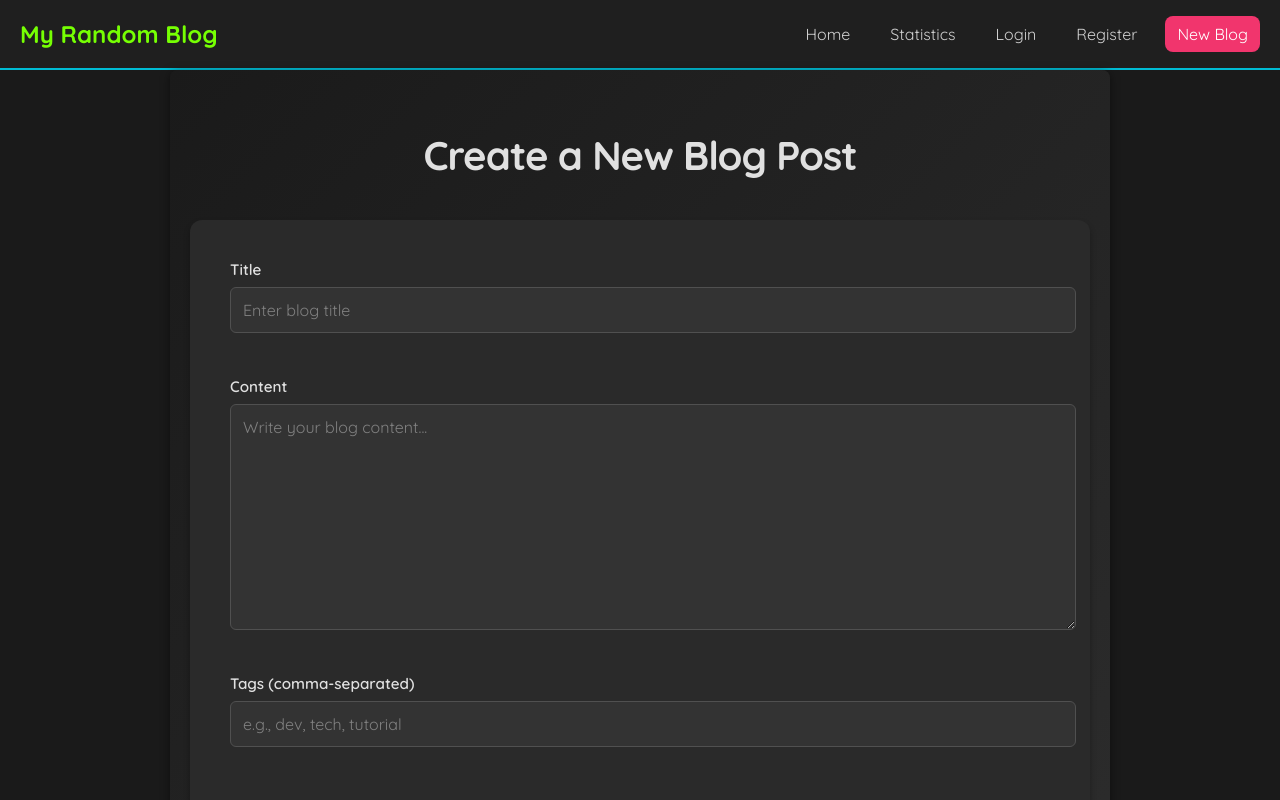
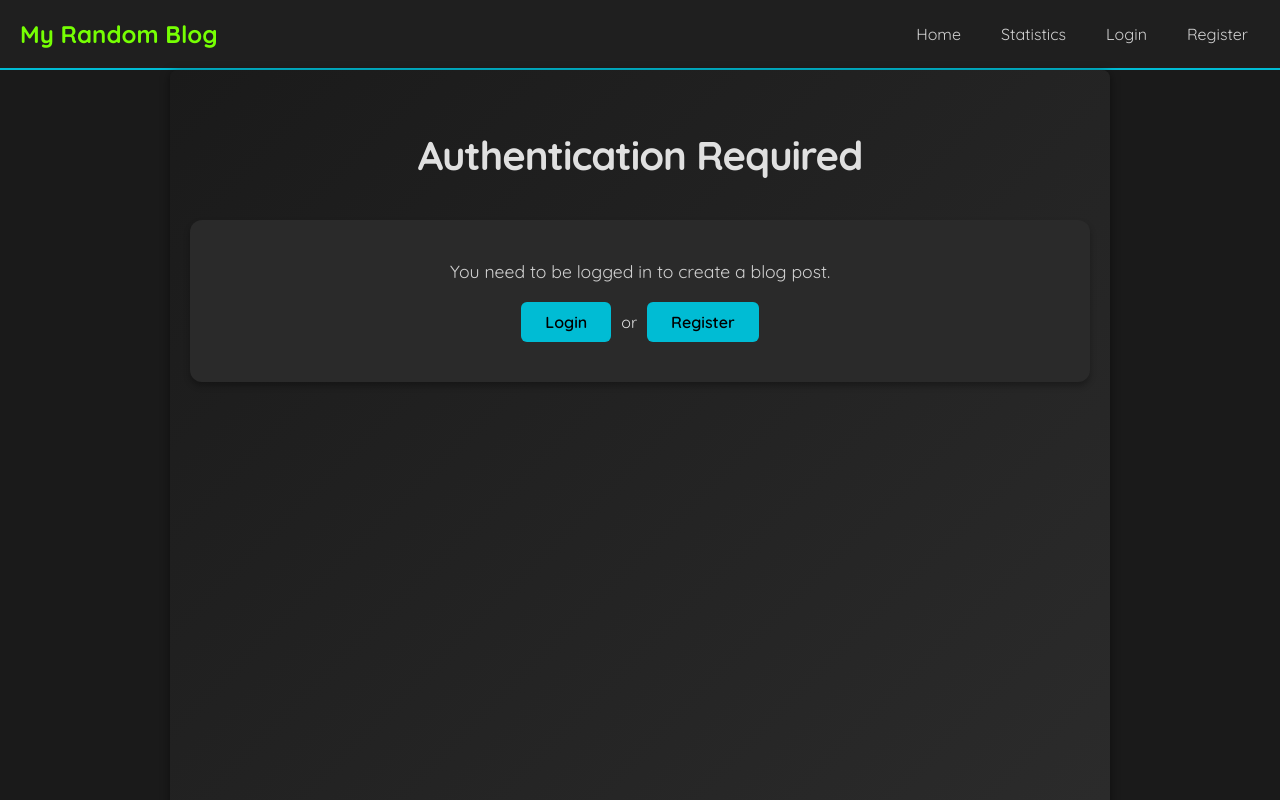
Before and after one commit to gStoyan/random-blog-react, a React (Create React App) app: page /create in a window 1280 px wide. Shown: the top 800 px of the page. Built offline with nearby package versions, Linux system fonts and the light colour scheme; no server answers.

Commit message:
Authentication Context

```diff
--- a/src/Components/App/App.tsx
+++ b/src/Components/App/App.tsx
@@ -5,11 +5,12 @@ import Home from "../Pages/Home/Home";
 import Login from "../Pages/Login/Login";
 import Register from "../Pages/Register/Register";
 import Statistics from "../Pages/UserStatistics/UserStatistics";
+import { AuthProvider } from "../../Context/AuthContext";
 
 function App() {
   return (
+    <AuthProvider>
       <div className="App">
-
         <Navbar />
         <div className="content">
           <Routes>
@@ -21,6 +22,7 @@ function App() {
           </Routes>
         </div>
       </div>
+    </AuthProvider>
   );
 }
 
--- a/src/Components/Pages/Create/Create.css
+++ b/src/Components/Pages/Create/Create.css
@@ -154,3 +154,44 @@
     font-size: 0.9rem;
   }
 }
+
+.auth-required-message {
+  background: #2a2a2a;
+  border-radius: 12px;
+  padding: 40px;
+  text-align: center;
+  box-shadow: 0 4px 6px rgba(0, 0, 0, 0.3);
+}
+
+.auth-required-message p {
+  color: #d0d0d0;
+  font-size: 1.1rem;
+  margin-bottom: 20px;
+}
+
+.auth-link {
+  display: inline-block;
+  padding: 10px 24px;
+  background: #00bcd4;
+  color: #000;
+  text-decoration: none;
+  border-radius: 6px;
+  font-weight: 600;
+  transition: all 0.2s ease;
+}
+
+.auth-link:hover {
+  background: #00acc1;
+  transform: translateY(-2px);
+  box-shadow: 0 4px 12px rgba(0, 188, 212, 0.6);
+}
+
+.error-message {
+  background: #ff5252;
+  color: white;
+  padding: 12px;
+  border-radius: 6px;
+  margin-bottom: 20px;
+  text-align: center;
+  font-weight: 500;
+}
--- a/src/Components/Pages/Create/Create.tsx
+++ b/src/Components/Pages/Create/Create.tsx
@@ -1,6 +1,7 @@
 import React, { useState } from "react";
-import { useNavigate } from "react-router-dom";
+import { useNavigate, Link } from "react-router-dom";
 import { createBlog } from "../../../Services/blogServices";
+import { useAuth } from "../../../Hooks/useAuth";
 import "./Create.css";
 
 const Create: React.FC = () => {
@@ -10,6 +11,37 @@ const Create: React.FC = () => {
   const [isLoading, setIsLoading] = useState<boolean>(false);
   const [error, setError] = useState<string>("");
   const navigate = useNavigate();
+  const { isAuthenticated, isLoading: authLoading } = useAuth();
+
+  // Show loading while checking auth status
+  if (authLoading) {
+    return (
+      <div className="blog-creation-container">
+        <p>Loading...</p>
+      </div>
+    );
+  }
+
+  // Show message if not authenticated
+  if (!isAuthenticated) {
+    return (
+      <div className="blog-creation-container">
+        <h1>Authentication Required</h1>
+        <div className="auth-required-message">
+          <p>You need to be logged in to create a blog post.</p>
+          <div style={{ marginTop: "20px" }}>
+            <Link to="/login" className="auth-link">
+              Login
+            </Link>
+            <span style={{ margin: "0 10px" }}>or</span>
+            <Link to="/register" className="auth-link">
+              Register
+            </Link>
+          </div>
+        </div>
+      </div>
+    );
+  }
 
   const handleSubmit = async (e: React.FormEvent) => {
     e.preventDefault();
--- a/src/Components/Pages/Home/Home.tsx
+++ b/src/Components/Pages/Home/Home.tsx
@@ -3,9 +3,11 @@ import useFetch from "../../../Hooks/useFetch";
 import Blog from "../../../Models/Blog";
 import Comment from "./Comment";
 import { deleteBlog } from "../../../Services/blogServices";
+import { useAuth } from "../../../Hooks/useAuth";
 import "./Home.css";
 
 const Home = () => {
+  const { isAuthenticated } = useAuth();
   const state = useFetch(
     "https://randomblog.grancharovstoyan.deno.net/api/blogs",
   );
@@ -98,6 +100,7 @@ const Home = () => {
               <h2 className="blog-card-title">{blog.title}</h2>
               <div className="blog-header-actions">
                 <time className="blog-date">{formatDate(blog.createdAt)}</time>
+                {isAuthenticated && (
                   <button
                     className="btn btn-delete"
                     onClick={() => handleDelete(blog.slug, blog.id)}
@@ -105,6 +108,7 @@ const Home = () => {
                   >
                     {deletingBlogId === blog.id ? "Deleting..." : "Delete"}
                   </button>
+                )}
               </div>
             </div>
 
--- a/src/Components/Pages/Login/Login.tsx
+++ b/src/Components/Pages/Login/Login.tsx
@@ -1,6 +1,7 @@
-import { ChangeEvent, FormEvent, useState } from "react";
+import { ChangeEvent, FormEvent, useState, useEffect } from "react";
 import { Link, useNavigate } from "react-router-dom";
 import { loginUser } from "../../../Services/userServices";
+import { useAuth } from "../../../Hooks/useAuth";
 import "./Login.css";
 
 interface LoginFormValues {
@@ -10,6 +11,7 @@ interface LoginFormValues {
 
 const Login = () => {
   const navigate = useNavigate();
+  const { isAuthenticated, login } = useAuth();
   const [values, setValues] = useState<LoginFormValues>({
     email: "",
     password: "",
@@ -17,6 +19,13 @@ const Login = () => {
   const [isWaiting, setIsWaiting] = useState(false);
   const [errorMessage, setErrorMessage] = useState("");
   const [successMessage, setSuccessMessage] = useState("");
+
+  // Redirect if already logged in
+  useEffect(() => {
+    if (isAuthenticated) {
+      navigate("/");
+    }
+  }, [isAuthenticated, navigate]);
 
   const handleChange = (e: ChangeEvent<HTMLInputElement>) => {
     const { name, value } = e.target;
@@ -40,8 +49,8 @@ const Login = () => {
       return;
     }
 
-    if (response.data?.token) {
-      localStorage.setItem("authToken", response.data.token);
+    if (response.data?.token && response.data?.user) {
+      login(response.data.token, response.data.user);
       setSuccessMessage("Login successful! Redirecting...");
       setValues({ email: "", password: "" });
 
--- a/src/Components/Pages/Register/Register.tsx
+++ b/src/Components/Pages/Register/Register.tsx
@@ -1,7 +1,8 @@
-import { useState } from "react";
-import { Link } from "react-router-dom";
+import { useState, useEffect } from "react";
+import { Link, useNavigate } from "react-router-dom";
 import useForm from "../../../Hooks/useForm";
 import { registerUser } from "../../../Services/userServices";
+import { useAuth } from "../../../Hooks/useAuth";
 import "../Login/Login.css";
 import "./Register.css";
 
@@ -14,11 +15,20 @@ interface RegisterFormValues {
 }
 
 const Register = () => {
+  const navigate = useNavigate();
+  const { isAuthenticated } = useAuth();
   const [status, setStatus] = useState<{
     type: "success" | "error" | "idle";
     message: string;
   }>({ type: "idle", message: "" });
   const [isSubmitting, setIsSubmitting] = useState(false);
+
+  // Redirect if already logged in
+  useEffect(() => {
+    if (isAuthenticated) {
+      navigate("/");
+    }
+  }, [isAuthenticated, navigate]);
 
   const onRegisterSubmit = async (data: RegisterFormValues) => {
     const response = await registerUser({
@@ -42,6 +52,11 @@ const Register = () => {
         response.data?.message ||
         "Registration successful. You can now sign in.",
     });
+
+    // Redirect to login after successful registration
+    setTimeout(() => {
+      navigate("/login");
+    }, 2000);
 
     return true;
   };
--- a/src/Components/Shared/Navbar/Navbar.css
+++ b/src/Components/Shared/Navbar/Navbar.css
@@ -43,6 +43,32 @@
   box-shadow: 0 4px 12px rgba(118, 255, 3, 0.4);
 }
 
+.user-greeting {
+  color: #76ff03;
+  font-weight: 500;
+  padding: 8px 12px;
+  display: flex;
+  align-items: center;
+}
+
+.logout-button {
+  background: transparent;
+  border: 1px solid #ff5252;
+  color: #ff5252;
+  padding: 8px 16px;
+  border-radius: 6px;
+  font-weight: 500;
+  cursor: pointer;
+  transition: all 0.2s ease;
+}
+
+.logout-button:hover {
+  background: #ff5252;
+  color: white;
+  transform: translateY(-2px);
+  box-shadow: 0 4px 12px rgba(255, 82, 82, 0.4);
+}
+
 @media (max-width: 768px) {
   .navbar-dark {
     padding: 12px 16px;
--- a/src/Components/Shared/Navbar/Navbar.tsx
+++ b/src/Components/Shared/Navbar/Navbar.tsx
@@ -1,15 +1,31 @@
-import { NavLink } from "react-router-dom";
+import { NavLink, useNavigate } from "react-router-dom";
+import { useAuth } from "../../../Hooks/useAuth";
 import "./Navbar.css";
 
 const Navbar = () => {
+  const { isAuthenticated, user, logout } = useAuth();
+  const navigate = useNavigate();
+
+  const handleLogout = () => {
+    logout();
+    navigate("/");
+  };
+
   return (
     <nav className="navbar">
       <h1>My Random Blog</h1>
       <div className="links">
         <NavLink to="/">Home</NavLink>
         <NavLink to="/statistics">Statistics</NavLink>
+
+        {!isAuthenticated ? (
+          <>
             <NavLink to="/login">Login</NavLink>
             <NavLink to="/register">Register</NavLink>
+          </>
+        ) : (
+          <>
+            <span className="user-greeting">Hello, {user?.name}!</span>
             <NavLink
               to="/create"
               style={{
@@ -20,6 +36,11 @@ const Navbar = () => {
             >
               New Blog
             </NavLink>
+            <button onClick={handleLogout} className="logout-button">
+              Logout
+            </button>
+          </>
+        )}
       </div>
     </nav>
   );
--- /dev/null
+++ b/src/Context/AuthContext.tsx
@@ -0,0 +1,77 @@
+import React, { createContext, useState, useEffect, ReactNode } from "react";
+
+interface User {
+  id: string;
+  name: string;
+  email: string;
+  dateOfBirth: string;
+  createdAt: string;
+  updatedAt: string;
+}
+
+interface AuthContextType {
+  user: User | null;
+  token: string | null;
+  isAuthenticated: boolean;
+  login: (token: string, user: User) => void;
+  logout: () => void;
+  isLoading: boolean;
+}
+
+export const AuthContext = createContext<AuthContextType | undefined>(
+  undefined,
+);
+
+interface AuthProviderProps {
+  children: ReactNode;
+}
+
+export const AuthProvider: React.FC<AuthProviderProps> = ({ children }) => {
+  const [user, setUser] = useState<User | null>(null);
+  const [token, setToken] = useState<string | null>(null);
+  const [isLoading, setIsLoading] = useState(true);
+
+  useEffect(() => {
+    // Check for existing auth token on mount
+    const storedToken = localStorage.getItem("authToken");
+    const storedUser = localStorage.getItem("authUser");
+
+    if (storedToken && storedUser) {
+      try {
+        const parsedUser = JSON.parse(storedUser);
+        setToken(storedToken);
+        setUser(parsedUser);
+      } catch (error) {
+        // Invalid stored data, clear it
+        localStorage.removeItem("authToken");
+        localStorage.removeItem("authUser");
+      }
+    }
+    setIsLoading(false);
+  }, []);
+
+  const login = (newToken: string, newUser: User) => {
+    localStorage.setItem("authToken", newToken);
+    localStorage.setItem("authUser", JSON.stringify(newUser));
+    setToken(newToken);
+    setUser(newUser);
+  };
+
+  const logout = () => {
+    localStorage.removeItem("authToken");
+    localStorage.removeItem("authUser");
+    setToken(null);
+    setUser(null);
+  };
+
+  const value: AuthContextType = {
+    user,
+    token,
+    isAuthenticated: !!token,
+    login,
+    logout,
+    isLoading,
+  };
+
+  return <AuthContext.Provider value={value}>{children}</AuthContext.Provider>;
+};
--- /dev/null
+++ b/src/Hooks/useAuth.ts
@@ -0,0 +1,10 @@
+import { useContext } from "react";
+import { AuthContext } from "../Context/AuthContext";
+
+export const useAuth = () => {
+  const context = useContext(AuthContext);
+  if (context === undefined) {
+    throw new Error("useAuth must be used within an AuthProvider");
+  }
+  return context;
+};
--- a/src/Services/userServices.ts
+++ b/src/Services/userServices.ts
@@ -10,6 +10,25 @@ export interface RegisterPayload {
   email: string;
   dateOfBirth: string;
   password: string;
+}
+
+export interface User {
+  id: string;
+  name: string;
+  email: string;
+  dateOfBirth: string;
+  createdAt: string;
+  updatedAt: string;
+}
+
+export interface LoginResponse {
+  token: string;
+  user: User;
+}
+
+export interface RegisterResponse {
+  message: string;
+  user: User;
 }
 
 interface ServiceResult<T = unknown> {
@@ -85,12 +104,9 @@ async function postJson<TPayload, TResponse>(
 }
 
 export async function loginUser(payload: LoginPayload) {
-  return postJson<LoginPayload, { token?: string }>("/auth/login", payload);
+  return postJson<LoginPayload, LoginResponse>("/auth/login", payload);
 }
 
 export async function registerUser(payload: RegisterPayload) {
-  return postJson<RegisterPayload, { message?: string }>(
-    "/auth/register",
-    payload,
-  );
+  return postJson<RegisterPayload, RegisterResponse>("/auth/register", payload);
 }
```
Lines whose indentation alone changed are shown as unchanged.
